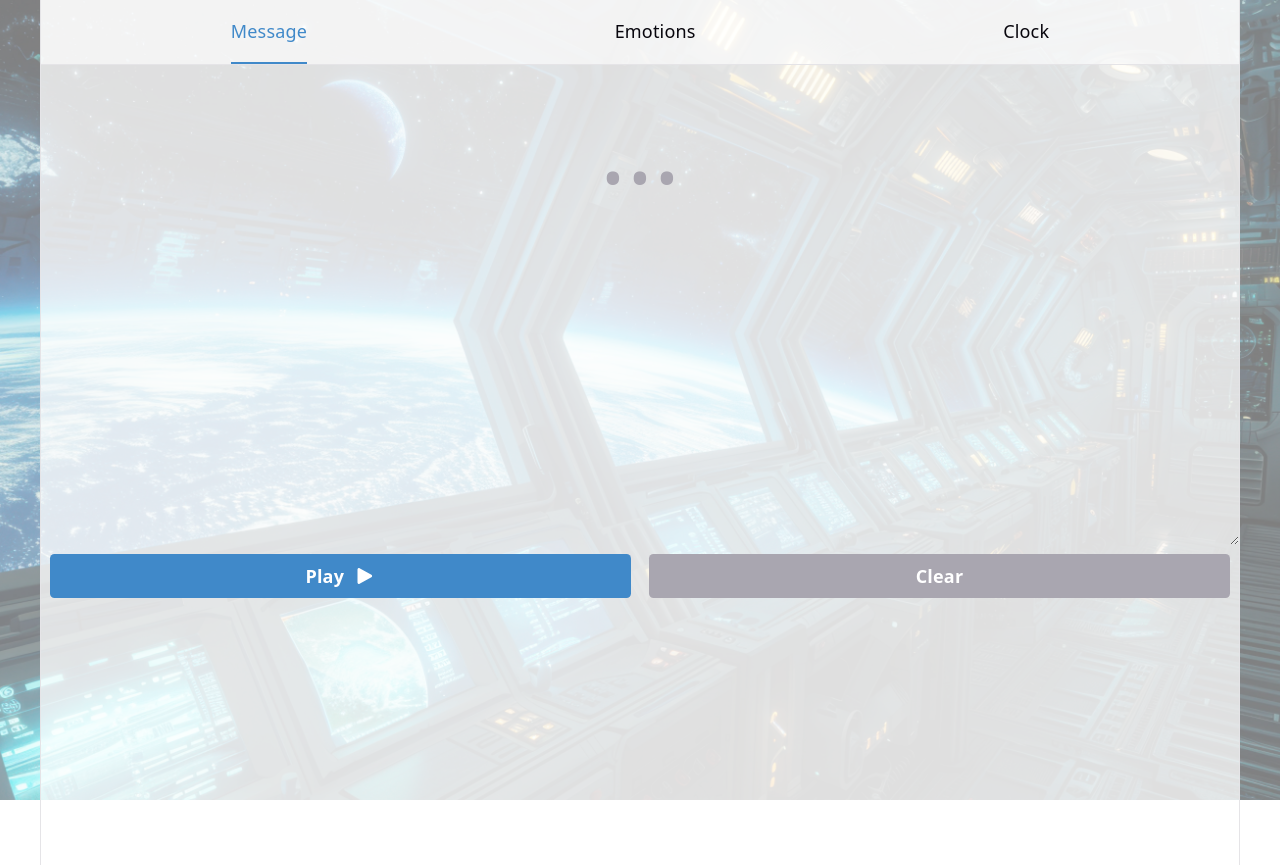
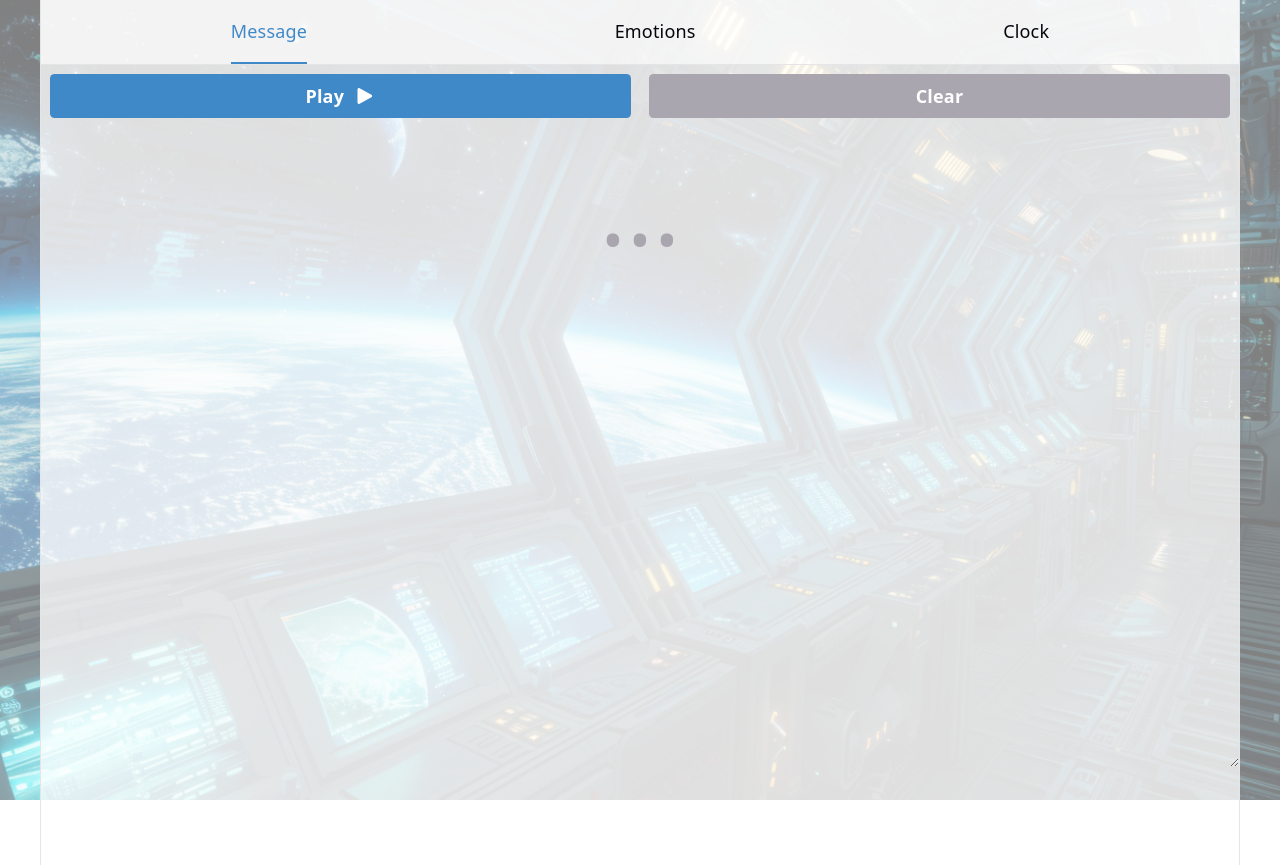
Before and after one commit to jairusaurus-rex/buckets-of-dice, a React (Vite) app: page /tools/message in a window 1280 px wide. Built offline with nearby package versions, Linux system fonts and the light colour scheme; what @microsoft/signalr would draw is missing.

Commit message:
fix: reorder textarea in ToolsMessage component for improved layout

```diff
--- a/src/components/pages/Tools/ToolsMessage.tsx
+++ b/src/components/pages/Tools/ToolsMessage.tsx
@@ -73,16 +73,6 @@ export const ToolsMessage = () => {
 
     return (
         <div className="h-[100svh] w-full bg-[var(--bg)]/75">
-            <textarea
-                ref={textAreaRef}
-                aria-label="Message to display"
-                placeholder="..."
-                value={message}
-                onChange={(event) => setMessage(event.target.value)}
-                wrap="off"
-                className="block h-6/10 w-full  border-0 bg-transparent p-4 text-center leading-tight text-[var(--text-h)] outline-none placeholder:text-[var(--muted)]"
-                style={{ fontSize }}
-            />
             <div className="grid grid-cols-2 gap-4 p-2">
                 <button
                     onClick={() => speak(message)}
@@ -96,6 +86,17 @@ export const ToolsMessage = () => {
                     Clear
                 </button>
             </div>
+            <textarea
+                ref={textAreaRef}
+                aria-label="Message to display"
+                placeholder="..."
+                value={message}
+                onChange={(event) => setMessage(event.target.value)}
+                wrap="off"
+                className="block h-8/10 w-full  border-0 bg-transparent p-4 text-center leading-tight text-[var(--text-h)] outline-none placeholder:text-[var(--muted)]"
+                style={{ fontSize }}
+            />
+
         </div>
     );
 };
```
